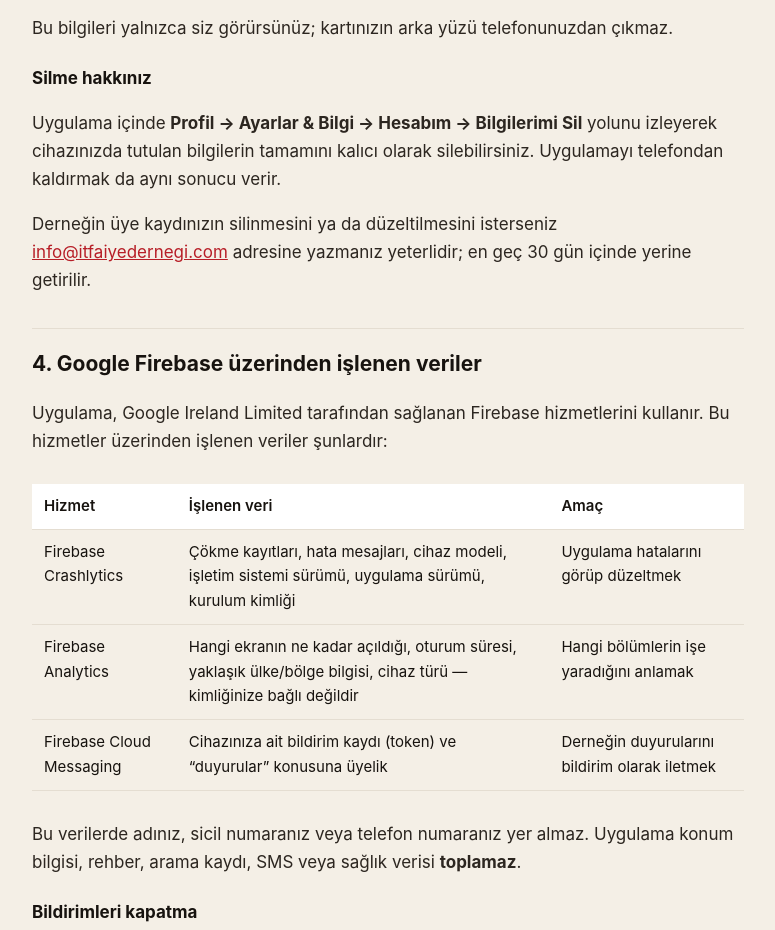
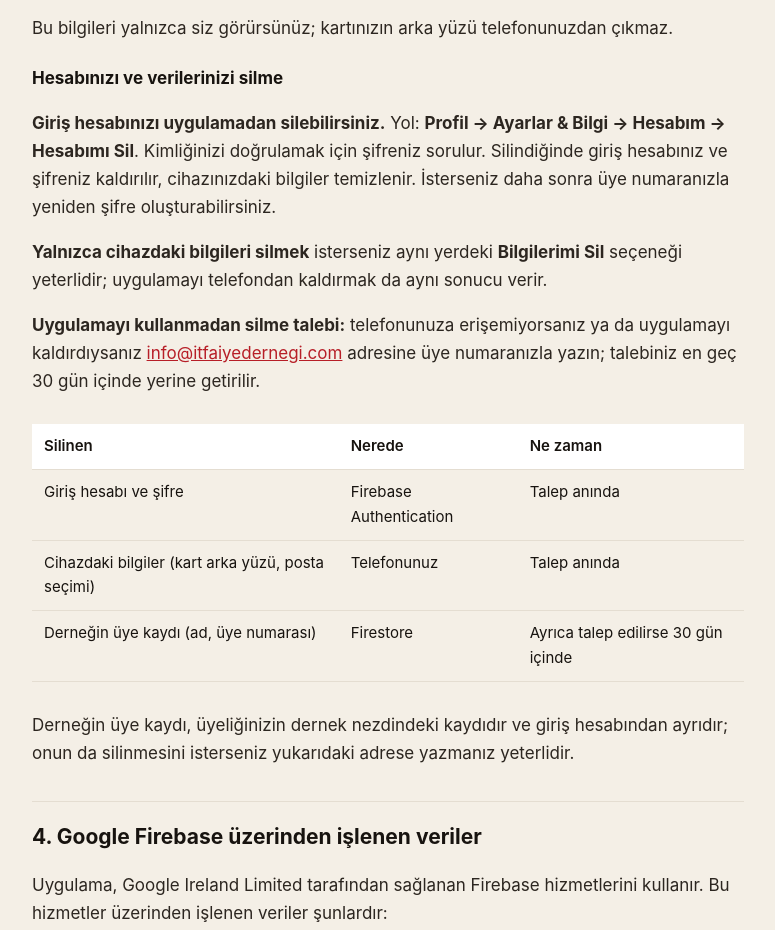
Before and after one commit to imeddernek/gizlilik, a plain HTML site: page index.html in a window 1280 px wide. Shown: the part 1948-2878 px from the top of the page, without its empty margins (252-1027 px from the left). Drawn offline with Linux system fonts and the light colour scheme.

Commit message:
Hesap silme bölümü eklendi

```diff
--- a/index.html
+++ b/index.html
@@ -148,13 +148,48 @@ herhangi bir sunucuya gönderilmez, dernek bunları göremez:</p>
 <p>Bu bilgileri yalnızca siz görürsünüz; kartınızın arka yüzü telefonunuzdan
 çıkmaz.</p>
 
-<h3>Silme hakkınız</h3>
-<p>Uygulama içinde <strong>Profil → Ayarlar &amp; Bilgi → Hesabım → Bilgilerimi
-Sil</strong> yolunu izleyerek cihazınızda tutulan bilgilerin tamamını kalıcı
-olarak silebilirsiniz. Uygulamayı telefondan kaldırmak da aynı sonucu verir.</p>
-<p>Derneğin üye kaydınızın silinmesini ya da düzeltilmesini isterseniz
-<a href="mailto:info@itfaiyedernegi.com">info@itfaiyedernegi.com</a> adresine
-yazmanız yeterlidir; en geç 30 gün içinde yerine getirilir.</p>
+<h3 id="hesap-silme">Hesabınızı ve verilerinizi silme</h3>
+
+<p><strong>Giriş hesabınızı uygulamadan silebilirsiniz.</strong> Yol:
+<strong>Profil → Ayarlar &amp; Bilgi → Hesabım → Hesabımı Sil</strong>.
+Kimliğinizi doğrulamak için şifreniz sorulur. Silindiğinde giriş hesabınız ve
+şifreniz kaldırılır, cihazınızdaki bilgiler temizlenir. İsterseniz daha sonra
+üye numaranızla yeniden şifre oluşturabilirsiniz.</p>
+
+<p><strong>Yalnızca cihazdaki bilgileri silmek</strong> isterseniz aynı yerdeki
+<strong>Bilgilerimi Sil</strong> seçeneği yeterlidir; uygulamayı telefondan
+kaldırmak da aynı sonucu verir.</p>
+
+<p><strong>Uygulamayı kullanmadan silme talebi:</strong> telefonunuza
+erişemiyorsanız ya da uygulamayı kaldırdıysanız
+<a href="mailto:info@itfaiyedernegi.com?subject=Hesap%20silme%20talebi">
+info@itfaiyedernegi.com</a> adresine üye numaranızla yazın; talebiniz en geç
+30 gün içinde yerine getirilir.</p>
+
+<div class="tablo-sarmal">
+<table>
+  <tr><th>Silinen</th><th>Nerede</th><th>Ne zaman</th></tr>
+  <tr>
+    <td>Giriş hesabı ve şifre</td>
+    <td>Firebase Authentication</td>
+    <td>Talep anında</td>
+  </tr>
+  <tr>
+    <td>Cihazdaki bilgiler (kart arka yüzü, posta seçimi)</td>
+    <td>Telefonunuz</td>
+    <td>Talep anında</td>
+  </tr>
+  <tr>
+    <td>Derneğin üye kaydı (ad, üye numarası)</td>
+    <td>Firestore</td>
+    <td>Ayrıca talep edilirse 30 gün içinde</td>
+  </tr>
+</table>
+</div>
+
+<p>Derneğin üye kaydı, üyeliğinizin dernek nezdindeki kaydıdır ve giriş
+hesabından ayrıdır; onun da silinmesini isterseniz yukarıdaki adrese yazmanız
+yeterlidir.</p>
 
 <h2>4. Google Firebase üzerinden işlenen veriler</h2>
 <p>Uygulama, Google Ireland Limited tarafından sağlanan Firebase hizmetlerini
```
